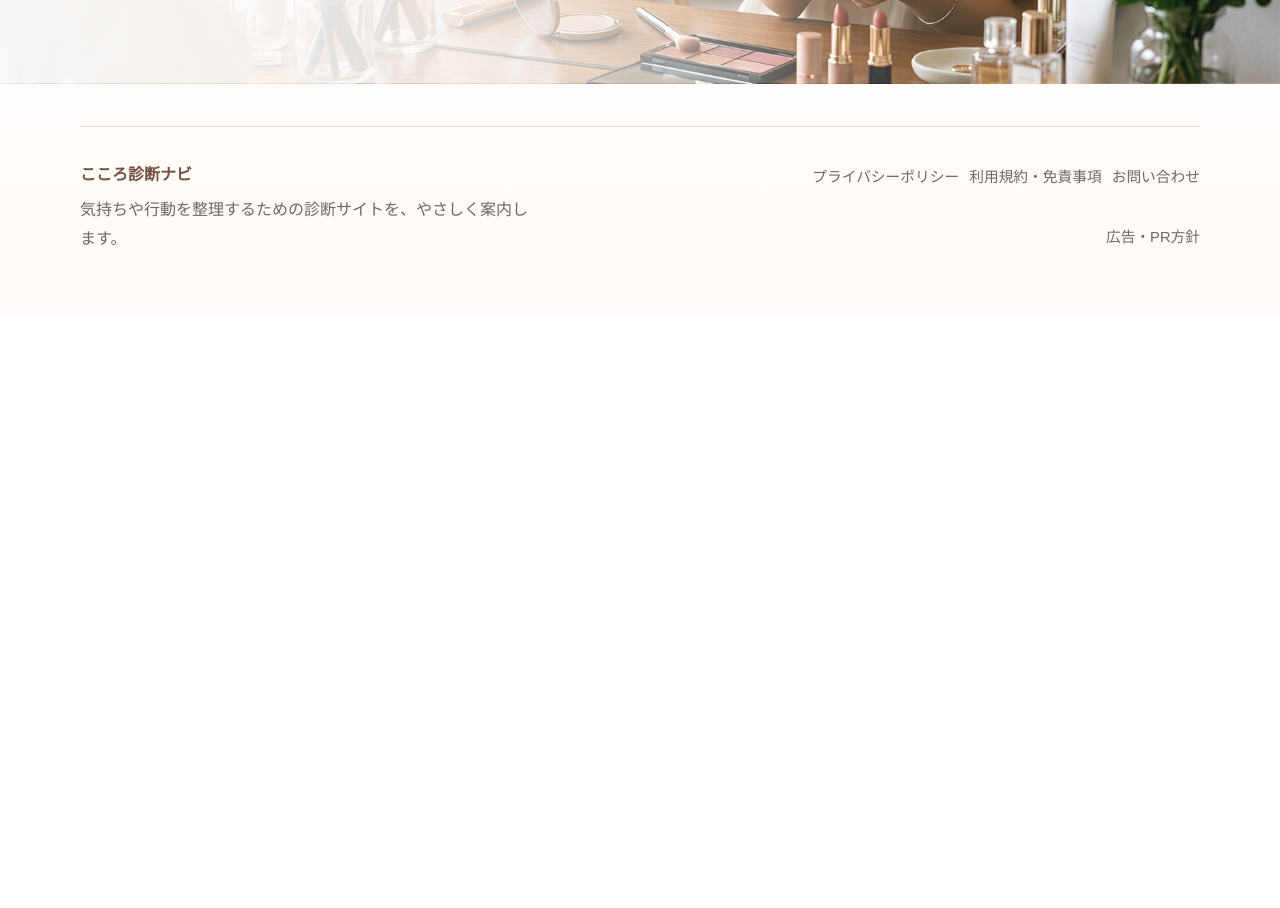
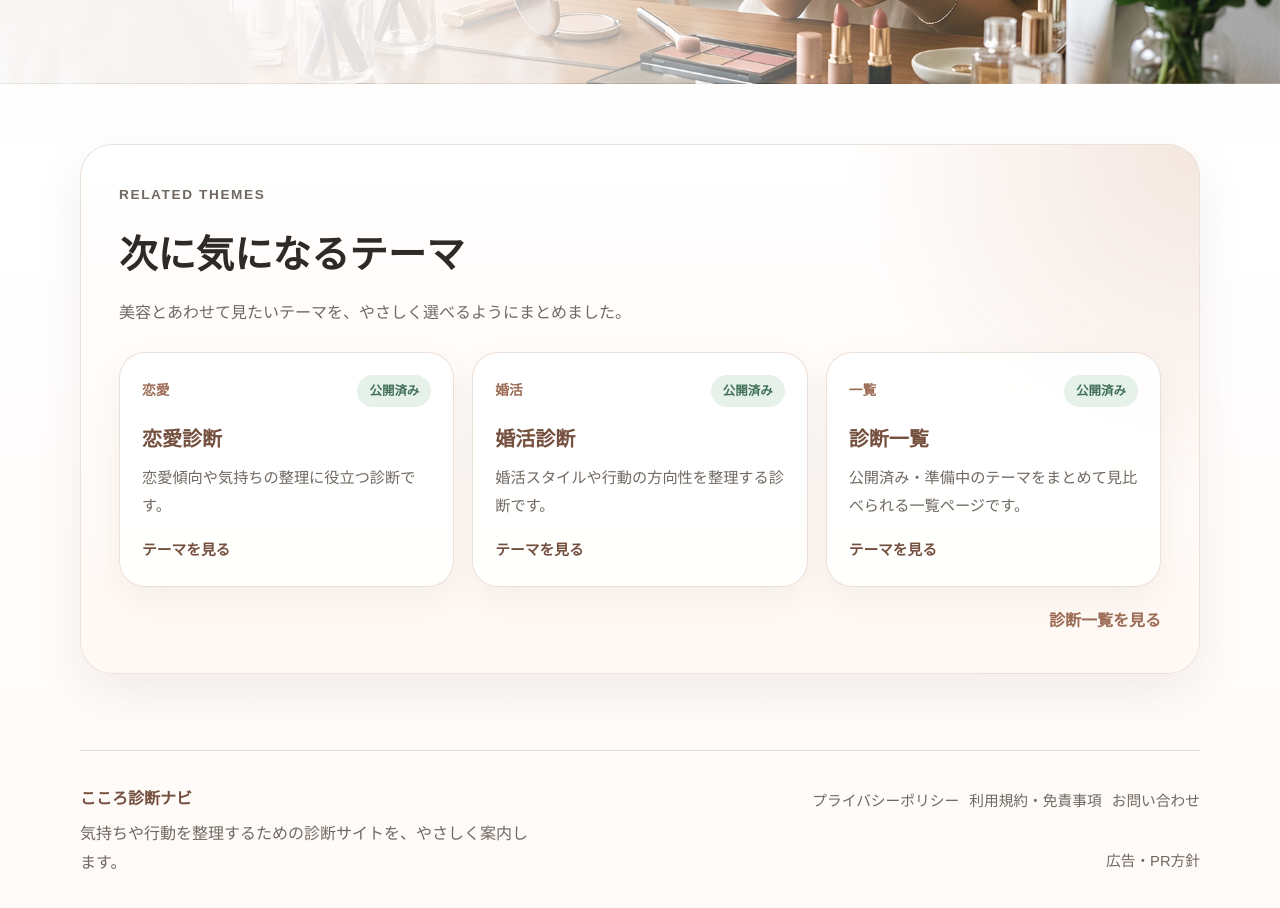
Before and after one commit to kenichis1971-cloud/diagnosis-portal-site, a Next.js app: page /beauty in a window 1280 px wide. Shown: the part 580-1488 px from the top of the page. Before the commit the page ends 896 px from the top, so only its background shows below. Built offline with nearby package versions, Linux system fonts and the light colour scheme; no server answers.

Commit message:
Add related theme links to diagnosis pages

```diff
--- a/app/beauty/page.tsx
+++ b/app/beauty/page.tsx
@@ -1,5 +1,6 @@
 import type { Metadata } from "next";
 import { DiagnosisIntro } from "@/components/DiagnosisIntro";
+import { RelatedDiagnoses } from "@/components/RelatedDiagnoses";
 import { diagnoses } from "@/data/diagnoses";
 
 const diagnosis = diagnoses.find((item) => item.slug === "beauty")!;
@@ -11,11 +12,17 @@ export const metadata: Metadata = {
 
 export default function BeautyPage() {
   return (
+    <>
       <DiagnosisIntro diagnosis={diagnosis} heroClassName="beauty-hero">
         <p>
           美容診断は準備中です。日々のセルフケアや美容との向き合い方を、無理なく前向きに考えるための
           診断を予定しています。
         </p>
       </DiagnosisIntro>
+      <RelatedDiagnoses
+        currentSlug="beauty"
+        relatedSlugs={["love", "marriage", "diagnoses"]}
+      />
+    </>
   );
 }
--- a/app/globals.css
+++ b/app/globals.css
@@ -1066,3 +1066,92 @@ main {
     width: auto;
   }
 }
+
+.related-diagnoses {
+  padding-top: 18px;
+}
+
+.related-diagnoses__inner {
+  position: relative;
+  overflow: hidden;
+  border: 1px solid rgba(234, 223, 214, 0.9);
+  border-radius: 32px;
+  padding: clamp(24px, 4vw, 38px);
+  background:
+    radial-gradient(circle at top right, rgba(240, 221, 211, 0.72), transparent 22rem),
+    linear-gradient(180deg, rgba(255, 255, 255, 0.92), rgba(255, 248, 243, 0.92));
+  box-shadow: 0 18px 48px rgba(116, 80, 63, 0.09);
+}
+
+.related-diagnoses__header {
+  margin-bottom: 24px;
+}
+
+.related-diagnoses__grid {
+  display: grid;
+  grid-template-columns: repeat(3, minmax(0, 1fr));
+  gap: 18px;
+}
+
+.related-diagnoses__card {
+  display: flex;
+  min-height: 230px;
+  flex-direction: column;
+  border: 1px solid rgba(234, 223, 214, 0.95);
+  border-radius: 26px;
+  padding: 22px;
+  background: rgba(255, 255, 255, 0.88);
+  box-shadow: 0 14px 34px rgba(116, 80, 63, 0.07);
+  transition: border-color 160ms ease, box-shadow 160ms ease, transform 160ms ease;
+}
+
+.related-diagnoses__card:hover {
+  border-color: rgba(155, 107, 85, 0.34);
+  box-shadow: 0 18px 42px rgba(116, 80, 63, 0.12);
+  transform: translateY(-2px);
+}
+
+.related-diagnoses__meta {
+  display: flex;
+  flex-wrap: wrap;
+  gap: 10px;
+  align-items: center;
+  justify-content: space-between;
+  margin-bottom: 18px;
+  color: var(--primary);
+  font-size: 0.86rem;
+  font-weight: 800;
+}
+
+.related-diagnoses__title {
+  margin-bottom: 10px;
+  color: var(--primary-dark);
+  font-size: 1.25rem;
+  font-weight: 800;
+  line-height: 1.45;
+}
+
+.related-diagnoses__description {
+  color: var(--muted);
+  font-size: 0.95rem;
+}
+
+.related-diagnoses__link {
+  margin-top: auto;
+  padding-top: 18px;
+  color: var(--primary-dark);
+  font-size: 0.92rem;
+  font-weight: 800;
+}
+
+.related-diagnoses__footer {
+  display: flex;
+  justify-content: flex-end;
+  margin-top: 20px;
+}
+
+@media (max-width: 860px) {
+  .related-diagnoses__grid {
+    grid-template-columns: 1fr;
+  }
+}
--- /dev/null
+++ b/components/RelatedDiagnoses.tsx
@@ -0,0 +1,74 @@
+import Link from "next/link";
+import { diagnoses, getDiagnosesBySlugs, type Diagnosis, type DiagnosisSlug } from "@/data/diagnoses";
+
+type RelatedThemeSlug = DiagnosisSlug | "diagnoses";
+
+type RelatedTheme = Pick<Diagnosis, "name" | "status" | "category" | "description" | "href"> & {
+  slug: string;
+};
+
+type RelatedDiagnosesProps = {
+  currentSlug: DiagnosisSlug;
+  relatedSlugs: RelatedThemeSlug[];
+};
+
+const diagnosesIndexTheme: RelatedTheme = {
+  slug: "diagnoses",
+  name: "診断一覧",
+  status: "published",
+  category: "一覧",
+  description: "公開済み・準備中のテーマをまとめて見比べられる一覧ページです。",
+  href: "/diagnoses",
+};
+
+const getRelatedThemes = (slugs: RelatedThemeSlug[]) => {
+  const diagnosisSlugs = slugs.filter((slug): slug is DiagnosisSlug => slug !== "diagnoses");
+  const diagnosisBySlug = new Map(
+    getDiagnosesBySlugs(diagnosisSlugs).map((diagnosis) => [diagnosis.slug, diagnosis]),
+  );
+
+  return slugs
+    .map((slug) => (slug === "diagnoses" ? diagnosesIndexTheme : diagnosisBySlug.get(slug)))
+    .filter((theme): theme is RelatedTheme => Boolean(theme));
+};
+
+export function RelatedDiagnoses({ currentSlug, relatedSlugs }: RelatedDiagnosesProps) {
+  const relatedThemes = getRelatedThemes(relatedSlugs);
+  const currentDiagnosis = diagnoses.find((diagnosis) => diagnosis.slug === currentSlug);
+
+  return (
+    <section className="section related-diagnoses" aria-labelledby={`${currentSlug}-related-title`}>
+      <div className="related-diagnoses__inner">
+        <div className="section__header related-diagnoses__header">
+          <p className="eyebrow">Related Themes</p>
+          <h2 id={`${currentSlug}-related-title`}>次に気になるテーマ</h2>
+          <p>
+            {currentDiagnosis?.category
+              ? `${currentDiagnosis.category}とあわせて見たいテーマを、やさしく選べるようにまとめました。`
+              : "あわせて見たいテーマを、やさしく選べるようにまとめました。"}
+          </p>
+        </div>
+        <div className="related-diagnoses__grid">
+          {relatedThemes.map((theme) => (
+            <Link className="related-diagnoses__card" href={theme.href} key={theme.href}>
+              <span className="related-diagnoses__meta">
+                <span>{theme.category}</span>
+                <span className={`status-badge status-badge--${theme.status}`}>
+                  {theme.status === "published" ? "公開済み" : "準備中"}
+                </span>
+              </span>
+              <span className="related-diagnoses__title">{theme.name}</span>
+              <span className="related-diagnoses__description">{theme.description}</span>
+              <span className="related-diagnoses__link">テーマを見る</span>
+            </Link>
+          ))}
+        </div>
+        <div className="related-diagnoses__footer">
+          <Link className="text-link" href="/diagnoses">
+            診断一覧を見る
+          </Link>
+        </div>
+      </div>
+    </section>
+  );
+}
--- a/data/diagnoses.ts
+++ b/data/diagnoses.ts
@@ -1,5 +1,13 @@
+export type DiagnosisSlug =
+  | "love"
+  | "marriage"
+  | "meeting-style"
+  | "reunion"
+  | "beauty"
+  | "sexual-worries";
+
 export type Diagnosis = {
-  slug: string;
+  slug: DiagnosisSlug;
   name: string;
   status: "published" | "coming-soon";
   category: string;
@@ -73,6 +81,11 @@ export const diagnoses: Diagnosis[] = [
   },
 ];
 
+export const getDiagnosesBySlugs = (slugs: DiagnosisSlug[]) =>
+  slugs
+    .map((slug) => diagnoses.find((diagnosis) => diagnosis.slug === slug))
+    .filter((diagnosis): diagnosis is Diagnosis => Boolean(diagnosis));
+
 export const publishedDiagnoses = diagnoses.filter((diagnosis) => diagnosis.status === "published");
 export const comingSoonDiagnoses = diagnoses.filter((diagnosis) => diagnosis.status === "coming-soon");
 
```
Also changed, not shown: app/love/page.tsx (+7 -0 lines), app/marriage/page.tsx (+7 -0 lines), app/meeting-style/page.tsx (+7 -0 lines), app/reunion/page.tsx (+7 -0 lines), app/sexual-worries/page.tsx (+7 -0 lines). Lines whose indentation alone changed are shown as unchanged.
